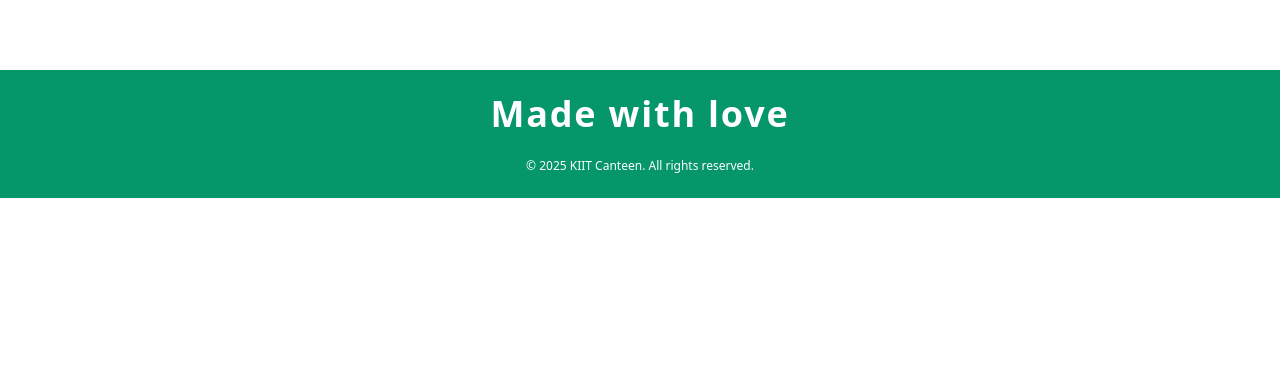
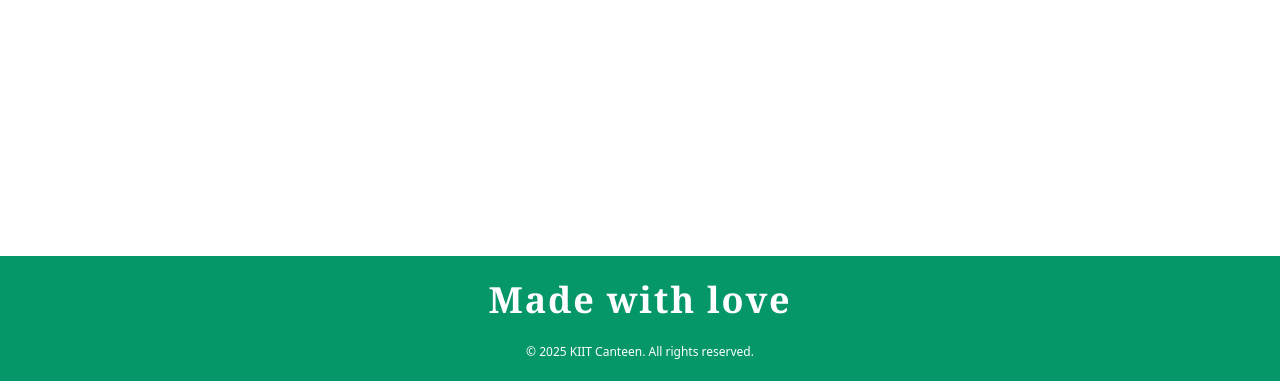
Before and after one commit to filedotclose/ONLINE-KAFE, a Next.js app: page /menu/1 in a window 1280 px wide. Shown: the part 416-797 px from the top of the page. Built offline with nearby package versions, Linux system fonts and the light colour scheme; no server answers.

Commit message:
last final changes

```diff
--- a/app/(auth)/layout.tsx
+++ /dev/null
@@ -1,18 +0,0 @@
-//isme metadata title use kiya aur antialiased hai
-import "../globals.css";
-import type { ReactNode } from "react";
-
-export const metadata = {
-  title: "KIIT KAFE",
-  description: "Online canteen for KIIT students",
-};
-
-export default function RootLayout({ children }: { children: ReactNode }) {
-  return (
-    <html lang="en" className="scroll-smooth">
-      <body>
-        {children}
-        </body>
-    </html>
-  );
-}
--- a/app/components/Navbar.tsx
+++ b/app/components/Navbar.tsx
@@ -28,7 +28,7 @@
             <div className="max-w-7xl mx-auto px-3 sm:px-4 md:px-6 lg:px-8">
                 <div className="flex justify-between items-center h-14 sm:h-16 md:h-18 lg:h-20">
                     <h1 className="text-lg sm:text-xl md:text-2xl lg:text-2xl xl:text-3xl font-extrabold truncate text-emerald-500">
-                        KIIT KAFE
+                        <a href="/dashboard">KIIT KAFE</a>
                     </h1>
                     <div className="flex items-center gap-1 sm:gap-2 md:gap-3 lg:gap-4 relative">
                         <div className="relative flex items-center group">
--- a/app/dashboard/page.tsx
+++ b/app/dashboard/page.tsx
@@ -53,7 +53,7 @@
       <h2 className="text-3xl my-5 sm:text-4xl font-extrabold text-emerald-600 mb-10 text-center">
         Explore Our Categories
       </h2>
-      <div className="grid gap-8  sm:grid-cols-2 md:grid-cols-3 lg:grid-cols-3">
+      <div className="grid gap-8  sm:grid-cols-2 md:grid-cols-3 lg:grid-cols-3 mb-20">
         {categories.map((cat) => (
           <div
             key={cat._id}
--- a/app/layout.tsx
+++ b/app/layout.tsx
@@ -1,7 +1,6 @@
-//isme metadata title use kiya aur antialiased hai
+//isme metadata title use kiya aur antialiased hai""
 import "./globals.css";
 import type { ReactNode } from "react";
-
 export const metadata = {
   title: "KIIT KAFE",
   description: "Online canteen for KIIT students",
@@ -10,10 +9,12 @@
 export default function RootLayout({ children }: { children: ReactNode }) {
   return (
     <html lang="en" className="scroll-smooth">
-      <body>
-        {children}
-        <footer className="bg-emerald-600 text-white py-6 px-4 mt-32">
-          <div className="text-center text-4xl font-bold tracking-wider">
+      <body className="antialiased min-h-screen flex flex-col">
+        <main className="flex-grow">
+          {children}
+        </main>
+        <footer className="bg-emerald-600 text-white py-6 px-4">
+          <div className="text-center text-4xl font-bold font-serif tracking-wider">
             <p>Made with love</p>
           </div>
           <div className="mt-6 text-center text-xs">
--- a/app/menu/[category]/page.tsx
+++ b/app/menu/[category]/page.tsx
@@ -4,19 +4,21 @@
 import Navbar from "@/app/components/Navbar";
 import { useRouter } from "next/navigation";
 import { DiVim } from "react-icons/di";
+import { setDefaultAutoSelectFamily } from "net";
 
 export default function Menu() {
   const { category } = useParams();
   const [items, setItems] = useState<MenuItem[]>([]);
   const [cart, setCart] = useState<CartItem[]>([]);
   const [isCartOpen, setIsCartOpen] = useState(false);
+  const [loading, setLoading] = useState(false);
   const [saving, setSaving] = useState(false);
   const router = useRouter();
 
-  // fetch menu items from ehejwef
   useEffect(() => {
     const fetchItems = async () => {
       try {
+        setLoading(true);
         const token = localStorage.getItem("token");
         const res = await fetch(`/api/menu/${category}`, {
           method: "GET",
@@ -35,6 +37,8 @@
         setItems(data.cat || []);
       } catch (err) {
         console.error("Error fetching categories:", err);
+      }finally{
+        setLoading(false);
       }
     };
 
@@ -168,10 +172,18 @@
     0
   );
 
+  if (loading) {
+    return (
+      <div className="flex justify-center items-center h-[90vh]">
+        <div className="animate-spin rounded-full h-16 w-16 border-t-4 border-emerald-500"></div>
+      </div>
+    );
+  }
+
   return (
     <main className="max-w-7xl mx-auto px-6 py-6 relative">
       <Navbar />
-      <div className="h-12 w-12 flex justify-center items-center bg-emerald-600 absolute mt-5 rounded-full hover:scale-105 cursor-pointer"
+      <div className="hidden h-12 w-12 sm:flex justify-center items-center bg-emerald-600 absolute mt-5 rounded-full hover:scale-105 cursor-pointer"
         onClick={() => {
           router.push('/dashboard');
         }}
@@ -245,7 +257,7 @@
       </div>
       {/* cart side bar  */}
       {isCartOpen && (
-        <div className="fixed right-0 top-36 h-full w-80 bg-white shadow-2xl p-6 overflow-y-auto transition-transform duration-300">
+        <div className="fixed right-0 rounded-xl border-2 border-green-600 top-36 h-full w-80 bg-white shadow-2xl p-6 overflow-y-auto transition-transform duration-300">
           <h2 className="text-2xl font-bold mb-4 text-emerald-600">
             Your Order
           </h2>
```
Also changed, not shown: app/(auth)/layout.txt (added).
